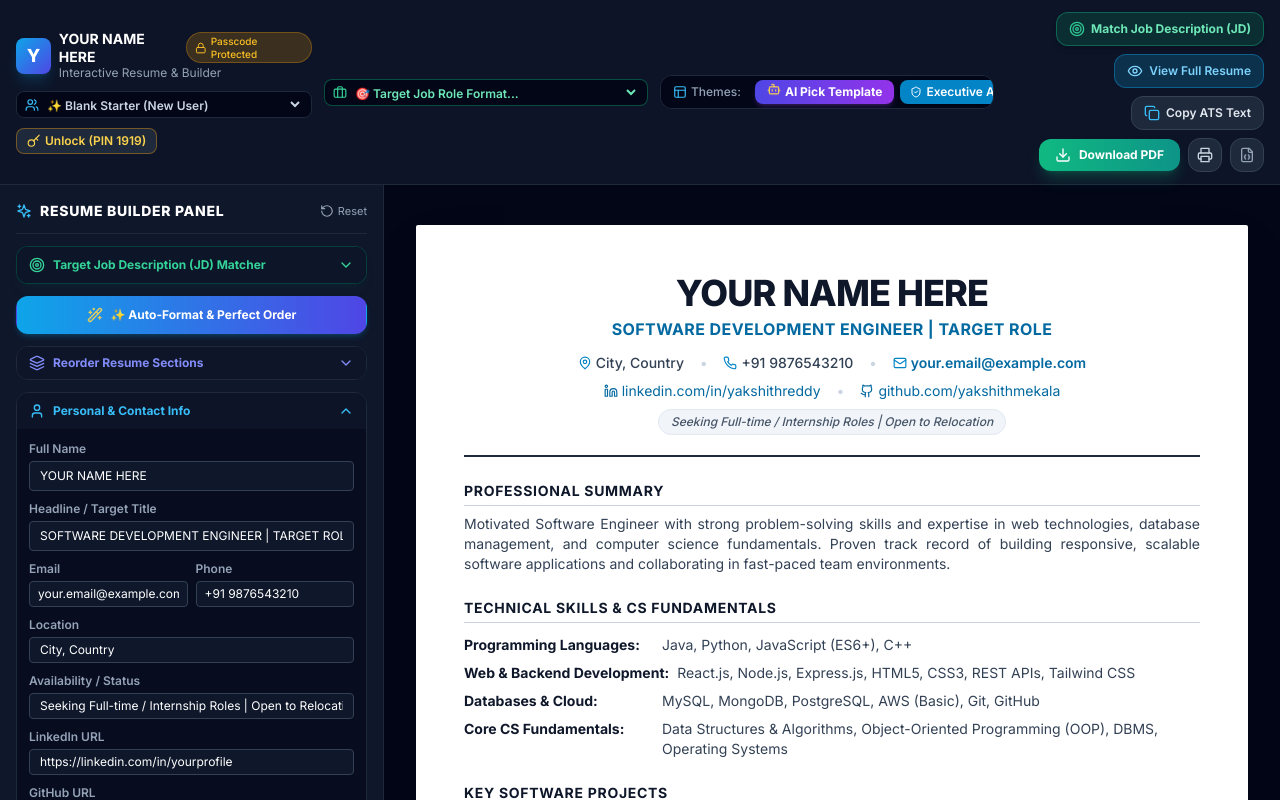
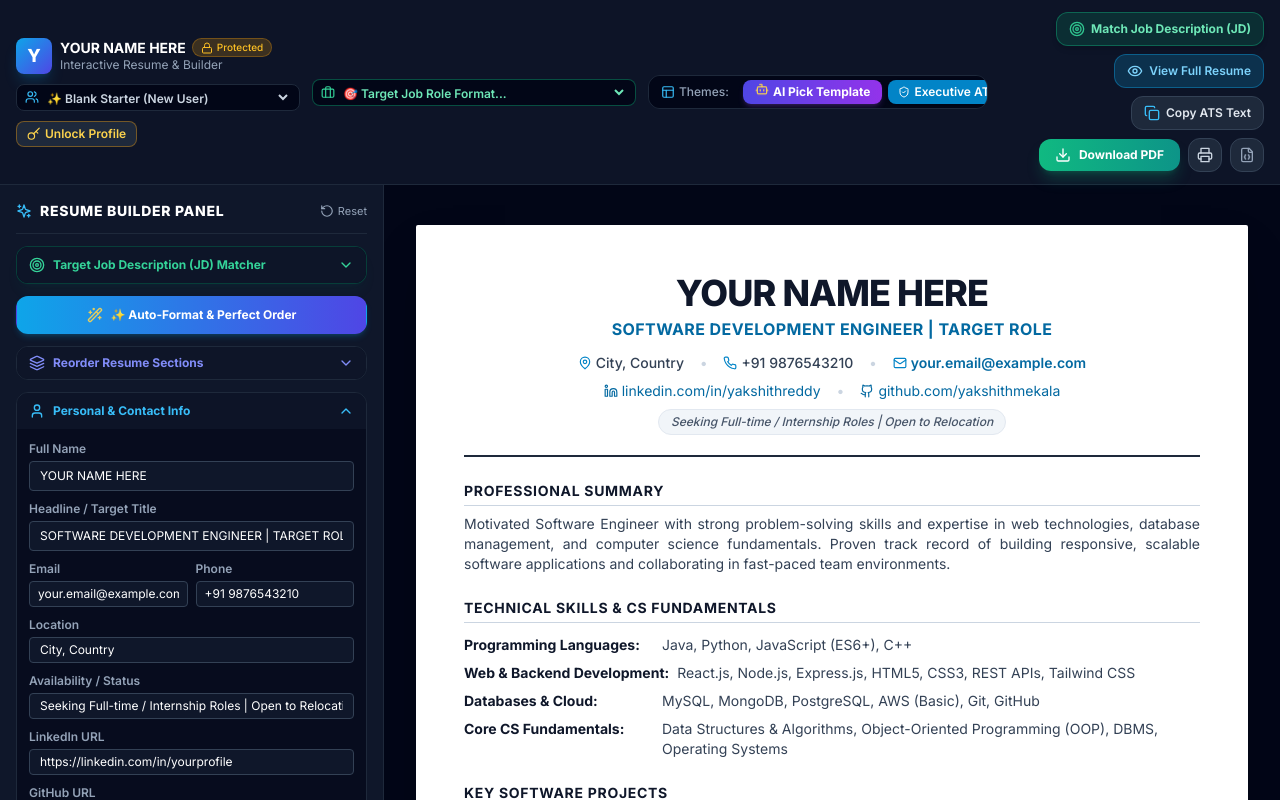
Before and after one commit to yakshithmekala/Buildresume, a React (Vite) app: page / in a window 1280 px wide. Shown: the top 800 px of the page. Built offline with nearby package versions, Linux system fonts and the light colour scheme.

Commit message:
Hide passcode text from UI for maximum privacy

```diff
--- a/src/components/HeaderNavbar.tsx
+++ b/src/components/HeaderNavbar.tsx
@@ -51,7 +51,6 @@ export const HeaderNavbar: React.FC<HeaderNavbarProps> = ({
     const selected = sampleProfiles.find(p => p.id === profileId);
     if (!selected) return;
 
-    // Check if selecting Yakshith's private profile
     if (selected.id === 'yakshith' && !isUnlocked) {
       setPendingProfileData(selected.data);
       setShowPasscodeModal(true);
@@ -211,7 +210,7 @@ ${data.achievements.map(a => `• ${a}`).join('\n')}
                     </span>
                   ) : (
                     <span className="bg-amber-500/20 text-amber-400 text-[10px] px-2 py-0.5 rounded-full font-medium border border-amber-500/30 flex items-center gap-1">
-                      <Lock className="w-3 h-3 text-amber-400" /> Passcode Protected
+                      <Lock className="w-3 h-3 text-amber-400" /> Protected
                     </span>
                   )}
                 </h1>
@@ -227,7 +226,7 @@ ${data.achievements.map(a => `• ${a}`).join('\n')}
                 className="bg-transparent text-slate-300 font-semibold text-xs focus:outline-none cursor-pointer"
               >
                 <option value="blank">✨ Blank Starter (New User)</option>
-                <option value="yakshith">🔒 Mekala Yakshith Reddy (PIN Required)</option>
+                <option value="yakshith">🔒 Private Profile (Passcode Protected)</option>
                 <option value="frontend">💻 Frontend React Specialist</option>
               </select>
             </div>
@@ -244,10 +243,10 @@ ${data.achievements.map(a => `• ${a}`).join('\n')}
             ) : (
               <button
                 onClick={() => setShowPasscodeModal(true)}
-                title="Enter PIN 1919 to unlock private profile"
+                title="Unlock Private Profile"
                 className="bg-slate-800 hover:bg-slate-700 text-amber-300 border border-amber-500/40 text-xs px-2.5 py-1 rounded-lg font-semibold flex items-center gap-1"
               >
-                <KeyIcon className="w-3.5 h-3.5" /> Unlock (PIN 1919)
+                <KeyIcon className="w-3.5 h-3.5" /> Unlock Profile
               </button>
             )}
 
```
